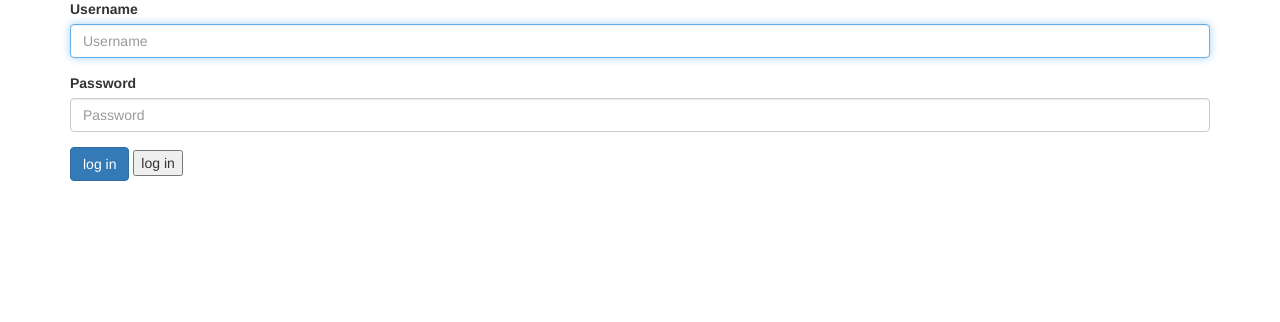
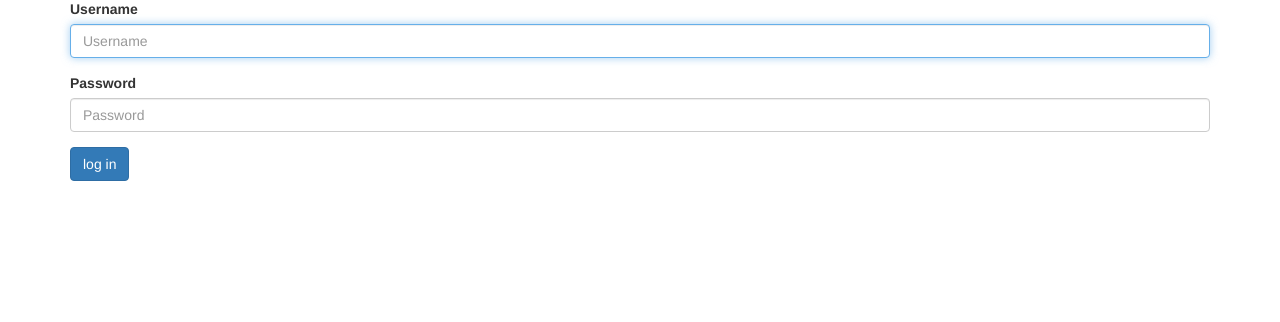
Before and after one commit to xuelang201201/PythonCrashCourse, a Django app: page /users/login/ in a window 1280 px wide. Shown: the part 185-507 px from the top of the page. Run offline with Django 3.2, Linux system fonts and the light colour scheme; some libraries are stand-ins or nearby versions.

Commit message:
设置登录页面的样式，删除了{% if form.errors %}代码块，因为django-bootstrap3会自动管理表单错误

```diff
--- a/Web应用程序/users/templates/users/login.html
+++ b/Web应用程序/users/templates/users/login.html
@@ -15,7 +15,6 @@
             <button name="submit" class="btn btn-primary">log in</button>
         {% endbuttons %}
 
-        <button name="submit">log in</button>
         <input type="hidden" name="next" value="{% url 'learning_logs:index' %}"/>
     </form>
 
```
